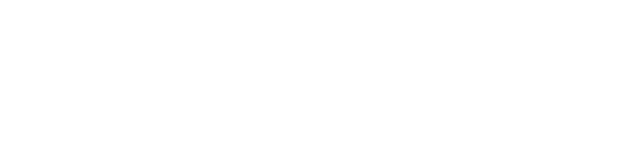
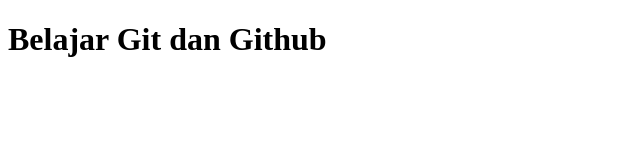
Before and after one commit to ccstmiktsm/practice-git-github, a plain HTML site: page index.html in a window 1280 px wide. Shown: the whole page, without its empty margins (0-640 px from the left). Drawn offline with Linux system fonts and the light colour scheme.

Commit message:
Mengerjakan TODO 1

```diff
--- a/index.html
+++ b/index.html
@@ -9,6 +9,7 @@
 <body>
     <!-- TODO -->
     <!-- 1. Buat tag header 1 yang isinya "Belajar Git dan Github" -->
+    <h1>Belajar Git dan Github</h1>
 
     <!-- 2. Buat satu paragraf dengan 3 baris yaitu: nama, divisi, moto -->
 </body>
```
